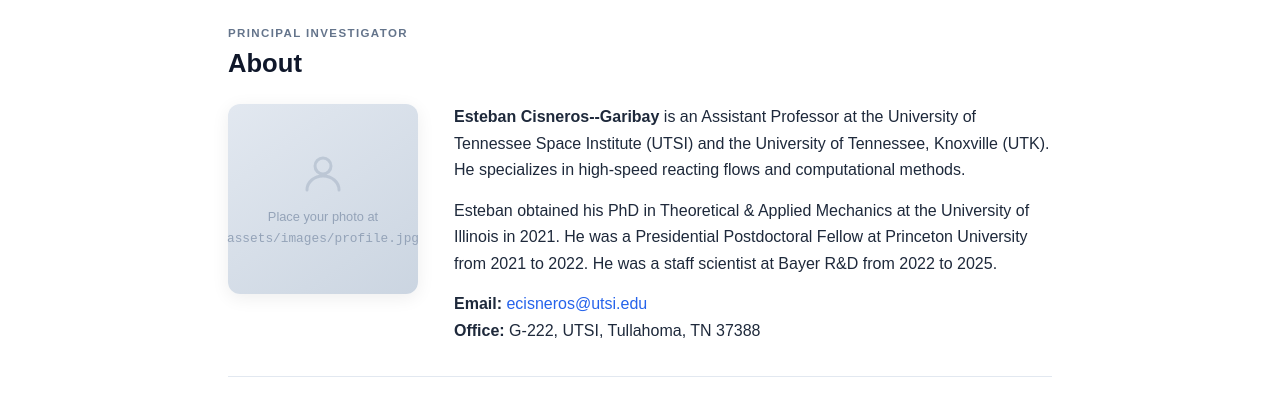
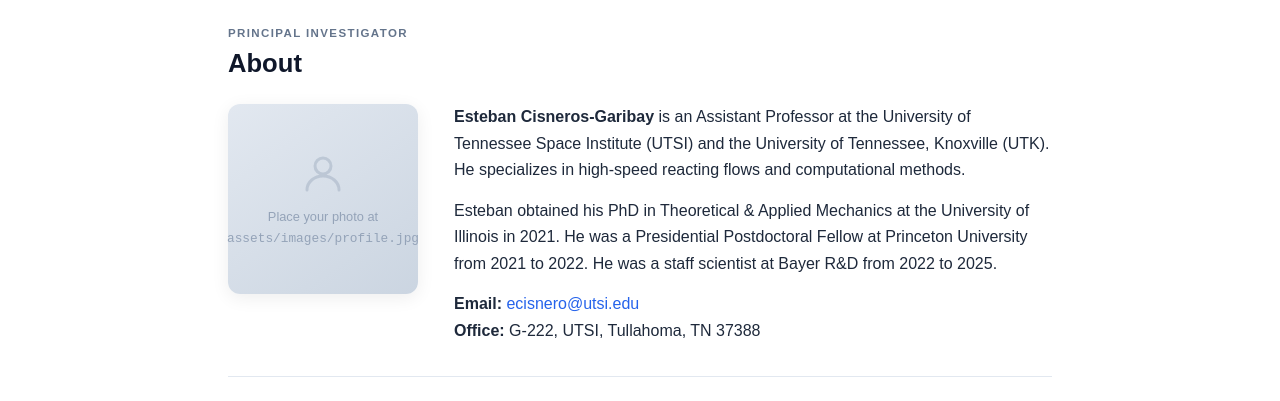
Before and after one commit to ecisneros8/ecisneros8.github.io, a Jekyll site: the page built from index.md, in a window 1280 px wide and 900 px high, scrolled down 342 px. Shown: the part 152-553 px from the top of the window. Built offline with Jekyll 4.4.1, drawn with Linux system fonts in a browser that asks for light colours; some web fonts are replaced.

Commit message:
Fix typos

```diff
--- a/index.md
+++ b/index.md
@@ -15,7 +15,7 @@
           1. Drop your photo at  assets/images/profile.jpg
           2. Replace the placeholder div below with:
                <img src="/assets/images/profile.jpg"
-                    alt="Esteban Cisneros--Garibay"
+                    alt="Esteban Cisneros-Garibay"
                     class="profile-photo">
       -->
       <div class="profile-placeholder">
@@ -30,7 +30,7 @@
     </div>
     <div>
       <p>
-        <strong>Esteban Cisneros--Garibay</strong> is an Assistant Professor at the
+        <strong>Esteban Cisneros-Garibay</strong> is an Assistant Professor at the
         University of Tennessee Space Institute (UTSI) and the University of
         Tennessee, Knoxville (UTK). He specializes in high-speed reacting flows
 	and computational methods.
@@ -42,7 +42,7 @@
 	scientist at Bayer R&D from 2022 to 2025.
       </p>
       <p>
-        <strong>Email:</strong> <a href="mailto:ecisneros@utsi.edu">ecisneros@utsi.edu</a><br>
+        <strong>Email:</strong> <a href="mailto:ecisnero@utsi.edu">ecisnero@utsi.edu</a><br>
         <strong>Office:</strong> G-222, UTSI, Tullahoma, TN 37388
       </p>
     </div>
```
